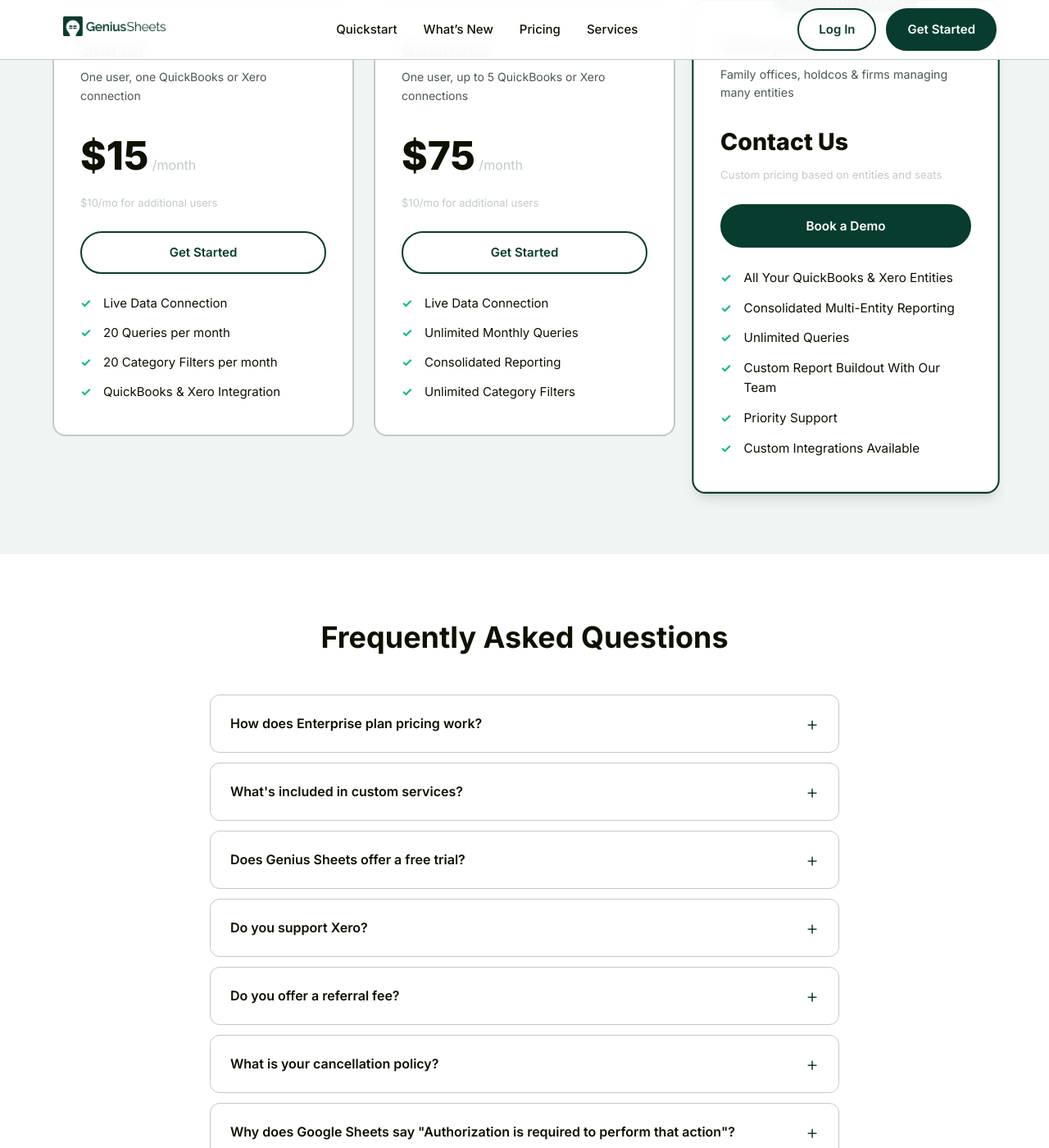
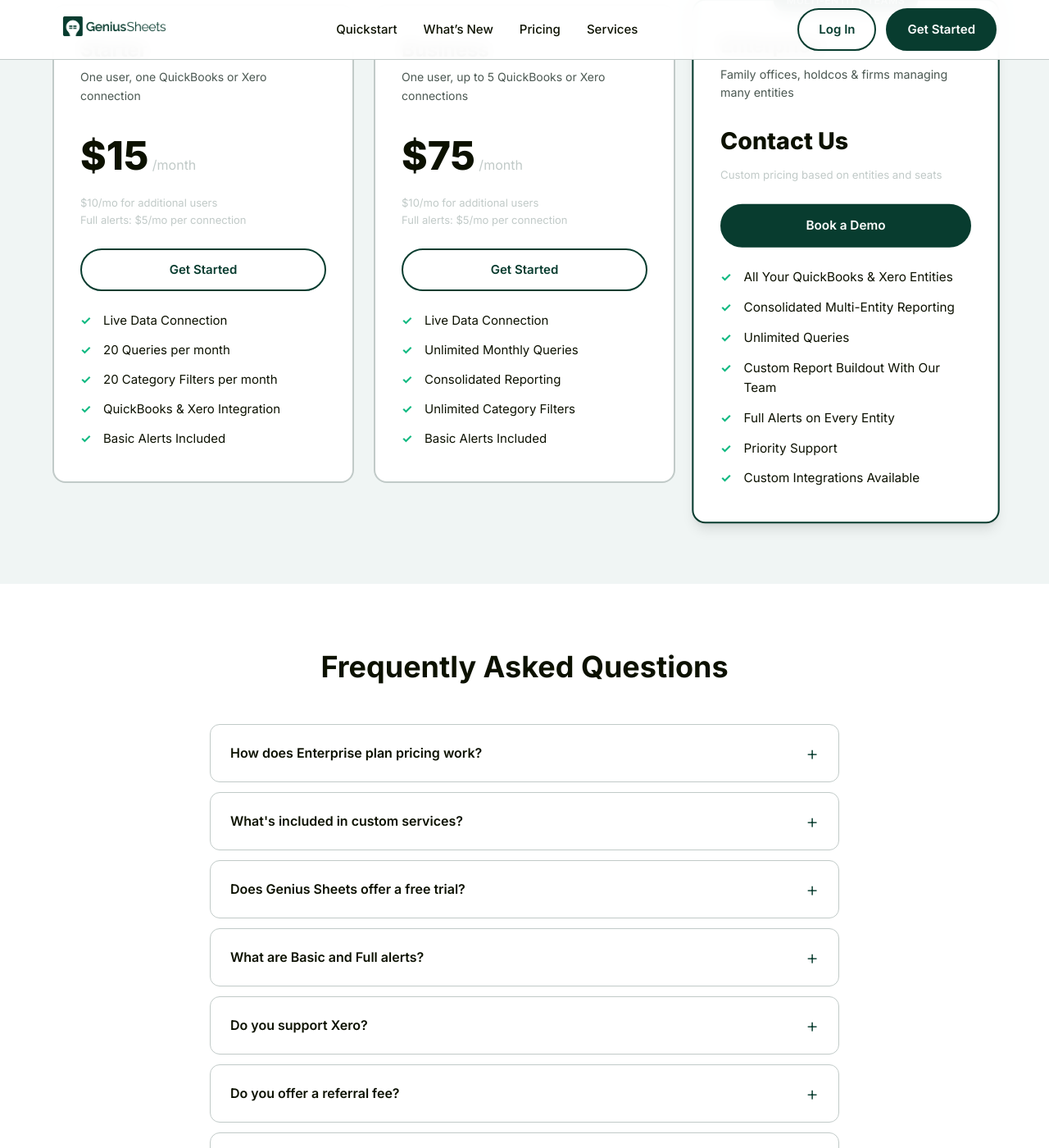
Before and after one commit to GeniusSheets/gs_site, a Jekyll site: the page built from pricing.html, in a window 1280 px wide and 1400 px high, scrolled down 405 px. Shown: the whole window at 82% size. Built offline with Jekyll 4.4.1, drawn with Linux system fonts in a browser that asks for light colours.

Commit message:
Pricing: Basic alerts included, Full alerts $5/mo per connection
Co-Authored-By: Claude Opus 5.5 (1M context) <noreply@anthropic.com>

```diff
--- a/pricing.html
+++ b/pricing.html
@@ -25,13 +25,14 @@ image: /assets/images/hero/hero-screenshot.png
           <span class="price-amount">$15</span>
           <span class="price-period">/month</span>
         </div>
-        <p class="price-note">$10/mo for additional users</p>
+        <p class="price-note">$10/mo for additional users<br>Full alerts: $5/mo per connection</p>
         <a href="https://app.geniussheets.com" class="btn btn-outline btn-block">Get Started</a>
         <ul class="pricing-features">
           <li>Live Data Connection</li>
           <li>20 Queries per month</li>
           <li>20 Category Filters per month</li>
           <li>QuickBooks &amp; Xero Integration</li>
+          <li>Basic Alerts Included</li>
         </ul>
       </div>
 
@@ -43,13 +44,14 @@ image: /assets/images/hero/hero-screenshot.png
           <span class="price-amount">$75</span>
           <span class="price-period">/month</span>
         </div>
-        <p class="price-note">$10/mo for additional users</p>
+        <p class="price-note">$10/mo for additional users<br>Full alerts: $5/mo per connection</p>
         <a href="https://app.geniussheets.com" class="btn btn-outline btn-block">Get Started</a>
         <ul class="pricing-features">
           <li>Live Data Connection</li>
           <li>Unlimited Monthly Queries</li>
           <li>Consolidated Reporting</li>
           <li>Unlimited Category Filters</li>
+          <li>Basic Alerts Included</li>
         </ul>
       </div>
 
@@ -68,6 +70,7 @@ image: /assets/images/hero/hero-screenshot.png
           <li>Consolidated Multi-Entity Reporting</li>
           <li>Unlimited Queries</li>
           <li>Custom Report Buildout With Our Team</li>
+          <li>Full Alerts on Every Entity</li>
           <li>Priority Support</li>
           <li>Custom Integrations Available</li>
         </ul>
@@ -110,6 +113,15 @@ image: /assets/images/hero/hero-screenshot.png
       </div>
       <div class="faq-item">
         <button class="faq-question">
+          What are Basic and Full alerts?
+          <span class="faq-icon">+</span>
+        </button>
+        <div class="faq-answer">
+          <p>Genius Sheets checks your books every day and flags problems on your Alerts page. Basic alerts are included with every plan and cover low cash, a bank account below zero, a month closed at a loss, and a connection that needs attention. Full alerts add budget variance, cash runway for each company and across all of them, gross margin drops, expense spikes, unusually large expenses, and receivables growing faster than revenue, with thresholds you can adjust. Full alerts are $5/month per connection, added or removed anytime from your account, and are included in Enterprise plans.</p>
+        </div>
+      </div>
+      <div class="faq-item">
+        <button class="faq-question">
           Do you support Xero?
           <span class="faq-icon">+</span>
         </button>
```
